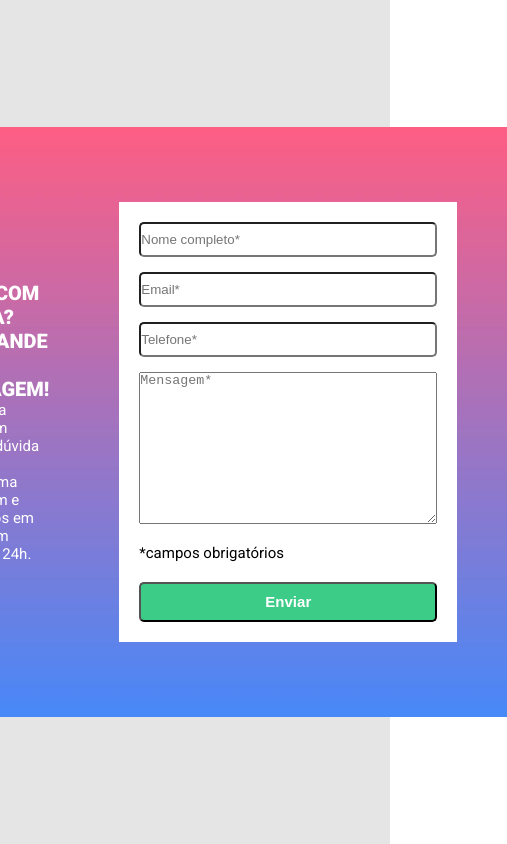
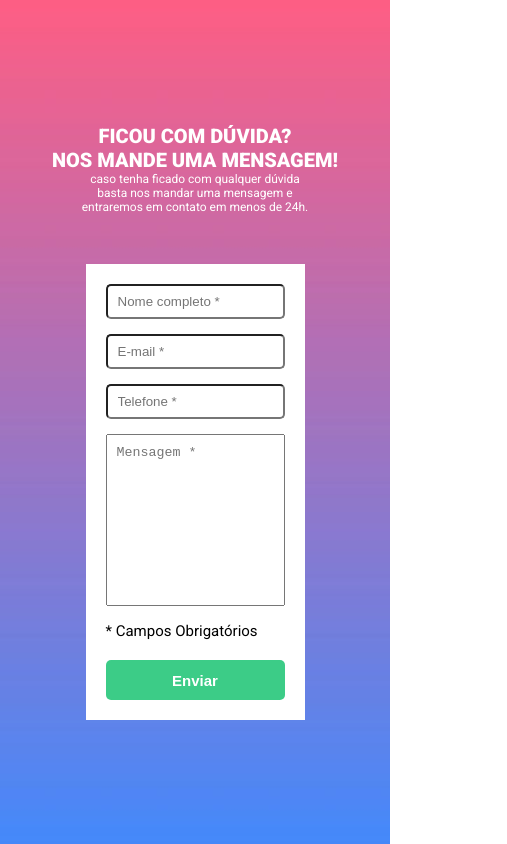
Before and after one commit to Latorreander/formulario-validacao-js, a plain HTML site: page index.html in a window 390 px wide. Shown: the whole page, 507 px wide, since content can reach past the window. Drawn offline with Linux system fonts and the light colour scheme.

Commit message:
"responsivo e ajustado validação"

```diff
--- a/index.html
+++ b/index.html
@@ -5,9 +5,9 @@
     <meta http-equiv="X-UA-Compatible" content="IE=edge" />
     <meta name="viewport" content="width=device-width, initial-scale=1.0" />
     <title>Formulário com Validação</title>
-
     <link rel="stylesheet" href="src/css/reset.css" />
     <link rel="stylesheet" href="src/css/estilo.css" />
+    <link rel="stylesheet" href="/src/css/responsivo.css">
 
     <link rel="preconnect" href="https://fonts.googleapis.com" />
     <link rel="preconnect" href="https://fonts.gstatic.com" crossorigin />
@@ -35,9 +35,7 @@
                 type="text"
                 id="nome"
                 name="nome"
-                placeholder="Nome completo*"
-                class="area"
-              />
+                placeholder="Nome completo *" class="area"/>
               <span class="frase-alerta">campo obrigatório</span>
             </div>
             <div class="campo email">
@@ -45,9 +43,7 @@
                 type="email"
                 id="email"
                 name="email"
-                placeholder="Email*"
-                class="area"
-              />
+                placeholder="E-mail *" class="area"/>
               <span class="frase-alerta">campo obrigatório</span>
             </div>
 
@@ -56,9 +52,7 @@
                 type="number"
                 id="telefone"
                 name="telefone"
-                placeholder="Telefone*"
-                class="area"
-              />
+                placeholder="Telefone *" class="area"/>
               <span class="frase-alerta">campo obrigatório</span>
             </div>
             <div class="campo mensagem">
@@ -67,12 +61,10 @@
                 id="msg"
                 cols="30"
                 rows="10"
-                placeholder="Mensagem*"
-                class="area"
-              ></textarea>
+                placeholder="Mensagem *" class="area"></textarea>
               <span class="frase-alerta">campo obrigatório</span>
             </div>
-            <span class="legenda">*campos obrigatórios</span>
+            <span class="legenda">* Campos Obrigatórios</span>
             <div class="botao">
               <button class="botao-enviar" type="button" id="botao">
                 Enviar
--- a/src/css/estilo.css
+++ b/src/css/estilo.css
@@ -5,25 +5,27 @@ main{
     display: flex;
     align-items: center;
     justify-content: center;
+    background-image: url('../imagem/bg-repeat.jpg');
+    background-size: contain;
 }
 
 .formulario{
     display: flex;
-    min-height: 70vh;
+    /* height: 700px; */
     justify-content: center;
     align-items: center;
-    background-image: url('../imagem/bg-repeat.jpg');
     padding: 12px 50px;
+    gap: 100px;
 }
 
 .formulario .texto h1{
-    font-size: 20px;
+    font-size: 30px;
     font-weight: 900;
     color: #fff;
 }
 
 .formulario .texto p{
-    font-size: 15px;
+    font-size: 20px;
     font-weight: 400;
     color: #fff;
 }
@@ -35,7 +37,7 @@ main{
 }
 
 .formulario .dados-pessoais .campo input{
-    width: 298px;
+    width: 100%;
     height: 35px;
     border-radius: 5px;
 }
@@ -44,13 +46,23 @@ main{
     margin-bottom: 15px;
 }
 
+.formulario .dados-pessoais .campo.mensagem{
+    display: flex;
+}
+
 .formulario .dados-pessoais .campo textarea{
-    width: 298px;
+    width: 100%;
+    resize: none;
 }
 
 .formulario .dados-pessoais .legenda{
     font-size: 15px;
     font-weight: 400;
+}
+
+.dados-pessoais .botao{
+    display: flex;
+    justify-content: center;
 }
 
 .dados-pessoais .botao .botao-enviar{
@@ -65,6 +77,10 @@ main{
    cursor: pointer;
 }
 
+.dados-pessoais .botao .botao-enviar:hover{
+   background: #35a66f;
+}
+
   .formulario .frase-alerta{
     font-size: 10px;
     font-weight: 400;
@@ -76,6 +92,9 @@ main{
     display: block;
 }
 
+ .dados-pessoais .area{
+  padding: 10px;
+}
 
 .area.preenchido {
     border: solid #00C22B 2px;
@@ -83,6 +102,5 @@ main{
 }
 
 .area.nao-preenchido {
-    border: solid #F52E2E
-    2px;
+    border: solid #F52E2E 2px;
 }
--- a/src/css/reset.css
+++ b/src/css/reset.css
@@ -3,3 +3,7 @@
     padding: 0;
     box-sizing: border-box;
 }
+
+button{
+    border: 0px;
+}
--- /dev/null
+++ b/src/css/responsivo.css
@@ -0,0 +1,34 @@
+@media (max-width: 820px){
+    .formulario{
+        flex-wrap: wrap;
+    }
+    .formulario .texto{
+        text-align: center;
+        margin-bottom: -50px;
+    }
+
+    .formulario .dados-pessoais{
+    margin-left: 0;
+    max-width: 293px;
+    }
+}
+
+@media(max-width: 540px){
+    .formulario .texto h1{
+       font-size: 20px;
+    }
+
+    .formulario .texto p{
+        font-size: 12px;
+    }
+}
+
+@media(max-width: 400px){
+    .formulario .dados-pessoais{
+       max-width: 219px;
+    }
+
+    .formulario{
+        padding: 5px
+    }
+}
--- a/src/js/index.js
+++ b/src/js/index.js
@@ -3,9 +3,13 @@ const botao = document.getElementById("botao");
 
 botao.addEventListener("click", function () {
   campoFormulario.forEach(function (area) {
-    if (area.value == "") {
+    if (area.value === ""){
       area.nextElementSibling.classList.add("ativo");
       area.classList.add("nao-preenchido");
-    } else area.classList.add("preenchido");
+    } else if(area.value != ""){
+      area.nextElementSibling.classList.remove("ativo")
+      area.classList.add("preenchido")
+      area.classList.remove("nao-preenchido")
+    }
   });
 });
```
